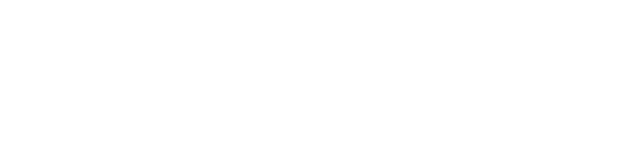
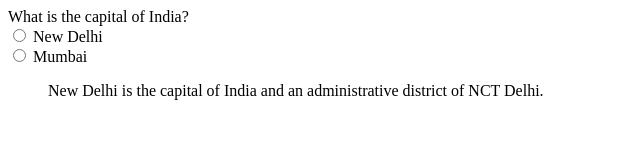
Before and after one commit to acciojob/trivia-Fehma, a website: page main.html in a window 1280 px wide. Shown: the whole page, without its empty margins (0-640 px from the left). Drawn offline with Linux system fonts and the light colour scheme.

Commit message:
created a submission

```diff
--- a/main.html
+++ b/main.html
@@ -9,8 +9,18 @@
 <body>
 	<!-- the entire body must be written by student -->
     <script type="text/javascript" src="./script.js">
+
+
 </script>
-
+	What is the capital of India?<br>
+	<input type="radio" id="capital">
+			New Delhi
+</input>
+			<br>
+	<input type="radio" id="capital">
+			Mumbai
+			</input>
+	<blockquote>New Delhi is the capital of India and an administrative district of NCT Delhi.</blockquote>
 </body>
 
 </html>
```
